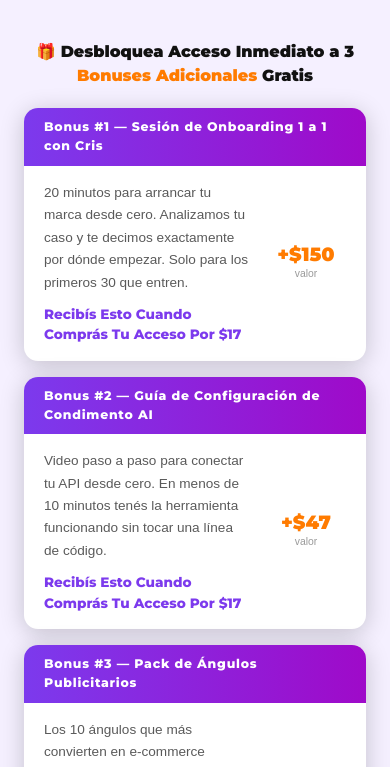
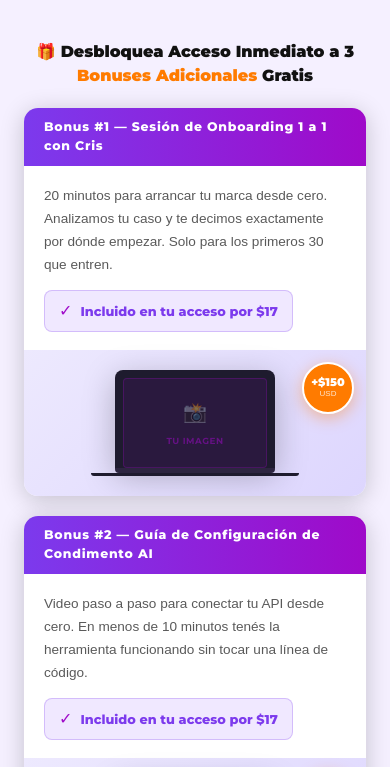
Before and after one commit to natelchristopher-spec/Condimento---Dise-o-de-creativos, a Next.js app in the folder proyecto/dise-oAI-main/: page /acceso in a window 390 px wide. Shown: the part 6524-7291 px from the top of the page. Built offline with nearby package versions, Linux system fonts and the light colour scheme.

Commit message:
feat(acceso): bonus cards with device mockup image column
Each bonus card now has a 2-column layout — text on the left and
a CSS laptop mockup placeholder on the right with an orange value
badge overlay. Collapses to single column on mobile <720px.

```diff
--- a/proyecto/dise-oAI-main/app/acceso/page.tsx
+++ b/proyecto/dise-oAI-main/app/acceso/page.tsx
@@ -144,7 +144,7 @@ export default function AccesoPage() {
 
         .step-dot { width:40px; height:40px; border-radius:50%; background:linear-gradient(135deg,#9f0ac9,#7c3aed); display:flex; align-items:center; justify-content:center; font-family:'Montserrat',sans-serif; font-weight:800; font-size:.95rem; flex-shrink:0; }
 
-        @media(max-width:720px){ .hero-grid{ grid-template-columns:1fr !important; } .cta-sticky{ position:static !important; } }
+        @media(max-width:720px){ .hero-grid{ grid-template-columns:1fr !important; } .cta-sticky{ position:static !important; } .bonus-card{ grid-template-columns:1fr !important; } .bonus-card > div:last-child{ min-height:140px !important; } }
         @media(max-width:500px){ .trust-badges{ gap:8px !important; } .trust-badge{ width:88px; height:88px; } }
       `}</style>
 
@@ -411,22 +411,44 @@ export default function AccesoPage() {
             <h3 style={{ fontFamily: 'var(--font-m),sans-serif', fontWeight: 900, textAlign: 'center', color: '#111', marginBottom: 20 }}>
               🎁 Desbloquea Acceso Inmediato a 3 <span style={{ color: '#ff7b00' }}>Bonuses Adicionales</span> Gratis
             </h3>
-            <div style={{ display: 'grid', gap: 16 }}>
+            <div style={{ display: 'grid', gap: 20 }}>
               {BONUSES.map((b) => (
-                <div key={b.label} className="bonus-card">
-                  <div className="bonus-header">
-                    <p style={{ fontFamily: 'var(--font-m),sans-serif', fontWeight: 800, fontSize: '.78rem', color: '#fff', letterSpacing: '.06em', margin: 0 }}>{b.n} — {b.label}</p>
+                <div key={b.label} className="bonus-card" style={{ display: 'grid', gridTemplateColumns: '1fr 220px' }}>
+                  {/* Left: content */}
+                  <div>
+                    <div className="bonus-header" style={{ borderRadius: 0 }}>
+                      <p style={{ fontFamily: 'var(--font-m),sans-serif', fontWeight: 800, fontSize: '.78rem', color: '#fff', letterSpacing: '.06em', margin: 0 }}>{b.n} — {b.label}</p>
+                    </div>
+                    <div style={{ padding: '18px 20px 18px' }}>
+                      <p style={{ color: 'rgba(0,0,0,.65)', fontSize: '.85rem', lineHeight: 1.7, marginBottom: 14 }}>{b.desc}</p>
+                      <div style={{ display: 'inline-flex', alignItems: 'center', gap: 8, background: '#f0e8ff', border: '1px solid rgba(124,58,237,.25)', borderRadius: 8, padding: '8px 14px' }}>
+                        <span style={{ color: '#9f0ac9', fontSize: '1rem' }}>✓</span>
+                        <p style={{ fontFamily: 'var(--font-m),sans-serif', fontWeight: 800, fontSize: '.8rem', color: '#7c3aed', margin: 0 }}>
+                          Incluido en tu acceso por ${CURRENT_PRICE}
+                        </p>
+                      </div>
+                    </div>
                   </div>
-                  <div style={{ padding: '16px 20px', display: 'flex', gap: 16, alignItems: 'center', justifyContent: 'space-between' }}>
-                    <div style={{ flex: 1 }}>
-                      <p style={{ color: 'rgba(0,0,0,.65)', fontSize: '.85rem', lineHeight: 1.65, marginBottom: 10 }}>{b.desc}</p>
-                      <p style={{ fontFamily: 'var(--font-m),sans-serif', fontWeight: 800, fontSize: '.85rem', color: '#7c3aed' }}>
-                        Recibís Esto Cuando Comprás Tu Acceso Por ${CURRENT_PRICE}
-                      </p>
+                  {/* Right: image placeholder + value badge */}
+                  <div style={{ background: 'linear-gradient(135deg,#ede9fe,#ddd6fe)', position: 'relative', display: 'flex', alignItems: 'center', justifyContent: 'center', padding: 20, minHeight: 180 }}>
+                    {/* Device mockup frame */}
+                    <div style={{ width: '100%', maxWidth: 160 }}>
+                      {/* Laptop top */}
+                      <div style={{ background: '#1e1b2e', borderRadius: '8px 8px 0 0', padding: '8px 8px 0', boxShadow: '0 8px 32px rgba(0,0,0,.25)' }}>
+                        {/* Screen area */}
+                        <div style={{ background: 'rgba(159,10,201,.1)', borderRadius: 4, aspectRatio: '16/10', display: 'flex', flexDirection: 'column', alignItems: 'center', justifyContent: 'center', gap: 6, border: '1px solid rgba(159,10,201,.25)', overflow: 'hidden' }}>
+                          <span style={{ fontSize: '1.2rem', opacity: .4 }}>📸</span>
+                          <p style={{ color: 'rgba(159,10,201,.5)', fontSize: '.55rem', fontFamily: 'var(--font-m),sans-serif', fontWeight: 700, letterSpacing: '.06em', textAlign: 'center', margin: 0 }}>TU IMAGEN</p>
+                        </div>
+                      </div>
+                      {/* Laptop base */}
+                      <div style={{ background: '#2d2540', height: 5, borderRadius: '0 0 4px 4px' }} />
+                      <div style={{ background: '#1e1b2e', height: 3, borderRadius: '0 0 8px 8px', width: '130%', marginLeft: '-15%' }} />
                     </div>
-                    <div style={{ width: 80, flexShrink: 0, textAlign: 'center' }}>
-                      <div style={{ fontFamily: 'var(--font-m),sans-serif', fontWeight: 900, fontSize: '1.2rem', color: '#ff7b00', lineHeight: 1 }}>+${b.value}</div>
-                      <div style={{ fontSize: '.65rem', color: 'rgba(0,0,0,.4)', marginTop: 2 }}>valor</div>
+                    {/* Value badge */}
+                    <div style={{ position: 'absolute', top: 12, right: 12, width: 52, height: 52, background: '#ff7b00', borderRadius: '50%', display: 'flex', flexDirection: 'column', alignItems: 'center', justifyContent: 'center', boxShadow: '0 4px 16px rgba(255,123,0,.4)', border: '2px solid #fff' }}>
+                      <p style={{ fontFamily: 'var(--font-m),sans-serif', fontWeight: 900, fontSize: '.7rem', color: '#fff', margin: 0, lineHeight: 1 }}>+${b.value}</p>
+                      <p style={{ fontSize: '.5rem', color: 'rgba(255,255,255,.8)', margin: 0 }}>USD</p>
                     </div>
                   </div>
                 </div>
```
